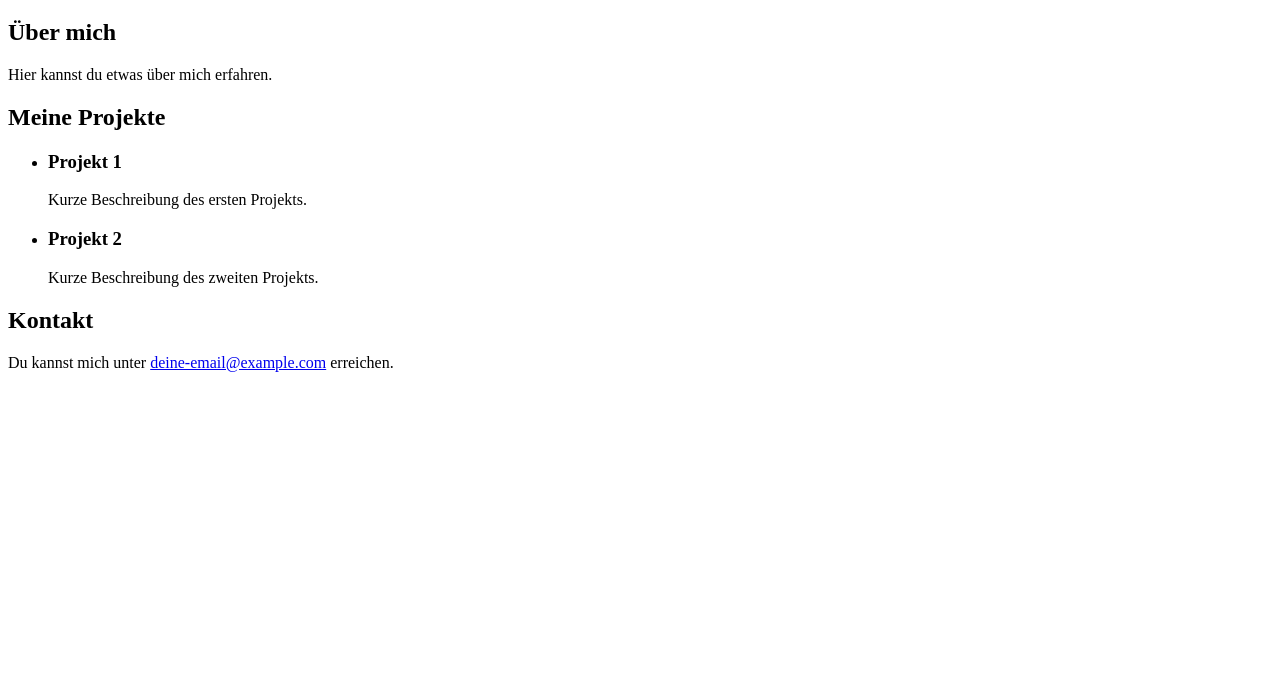
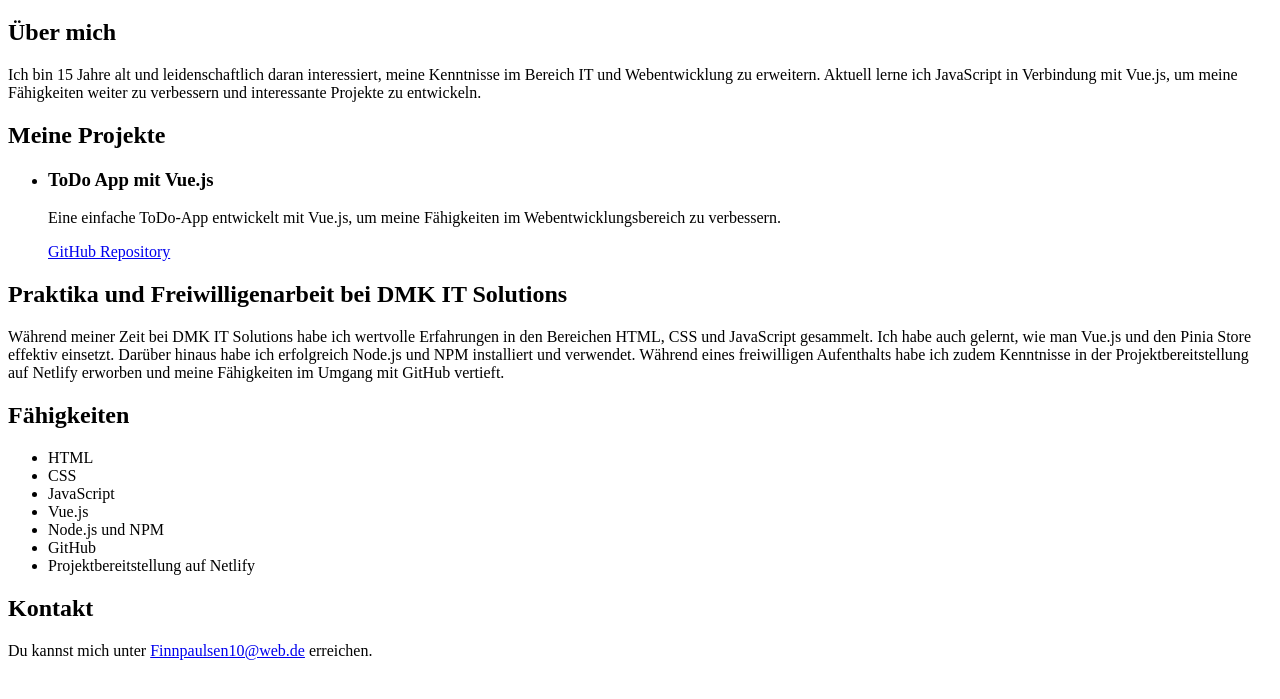
Before and after one commit to Finn-paulsen/Finn-paulsen.github.io, a plain HTML site: page index.html in a window 1280 px wide. Shown: the part 61-760 px from the top of the page. Drawn offline with Linux system fonts and the light colour scheme.

Commit message:
Add files via upload

```diff
--- a/index.html
+++ b/index.html
@@ -11,24 +11,37 @@
     </header>
     <section id="about">
         <h2>Über mich</h2>
-        <p>Hier kannst du etwas über mich erfahren.</p>
+        <p>Ich bin 15 Jahre alt und leidenschaftlich daran interessiert, meine Kenntnisse im Bereich IT und Webentwicklung zu erweitern. Aktuell lerne ich JavaScript in Verbindung mit Vue.js, um meine Fähigkeiten weiter zu verbessern und interessante Projekte zu entwickeln.</p>
     </section>
     <section id="projects">
         <h2>Meine Projekte</h2>
         <ul>
             <li>
-                <h3>Projekt 1</h3>
-                <p>Kurze Beschreibung des ersten Projekts.</p>
+                <h3>ToDo App mit Vue.js</h3>
+                <p>Eine einfache ToDo-App entwickelt mit Vue.js, um meine Fähigkeiten im Webentwicklungsbereich zu verbessern.</p>
+                <a href="https://github.com/Finn-paulsen/MeinerstesVueProjekt" target="_blank">GitHub Repository</a>
             </li>
-            <li>
-                <h3>Projekt 2</h3>
-                <p>Kurze Beschreibung des zweiten Projekts.</p>
-            </li>
+        </ul>
+    </section>
+    <section id="experience">
+        <h2>Praktika und Freiwilligenarbeit bei DMK IT Solutions</h2>
+        <p>Während meiner Zeit bei DMK IT Solutions habe ich wertvolle Erfahrungen in den Bereichen HTML, CSS und JavaScript gesammelt. Ich habe auch gelernt, wie man Vue.js und den Pinia Store effektiv einsetzt. Darüber hinaus habe ich erfolgreich Node.js und NPM installiert und verwendet. Während eines freiwilligen Aufenthalts habe ich zudem Kenntnisse in der Projektbereitstellung auf Netlify erworben und meine Fähigkeiten im Umgang mit GitHub vertieft.</p>
+    </section>
+    <section id="skills">
+        <h2>Fähigkeiten</h2>
+        <ul>
+            <li>HTML</li>
+            <li>CSS</li>
+            <li>JavaScript</li>
+            <li>Vue.js</li>
+            <li>Node.js und NPM</li>
+            <li>GitHub</li>
+            <li>Projektbereitstellung auf Netlify</li>
         </ul>
     </section>
     <section id="contact">
         <h2>Kontakt</h2>
-        <p>Du kannst mich unter <a href="deine-email@example.com">deine-email@example.com</a> erreichen.</p>
+        <p>Du kannst mich unter <a href="Finnpaulsen10@web.de">Finnpaulsen10@web.de</a> erreichen.</p>
     </section>
 </body>
 </html>
```
